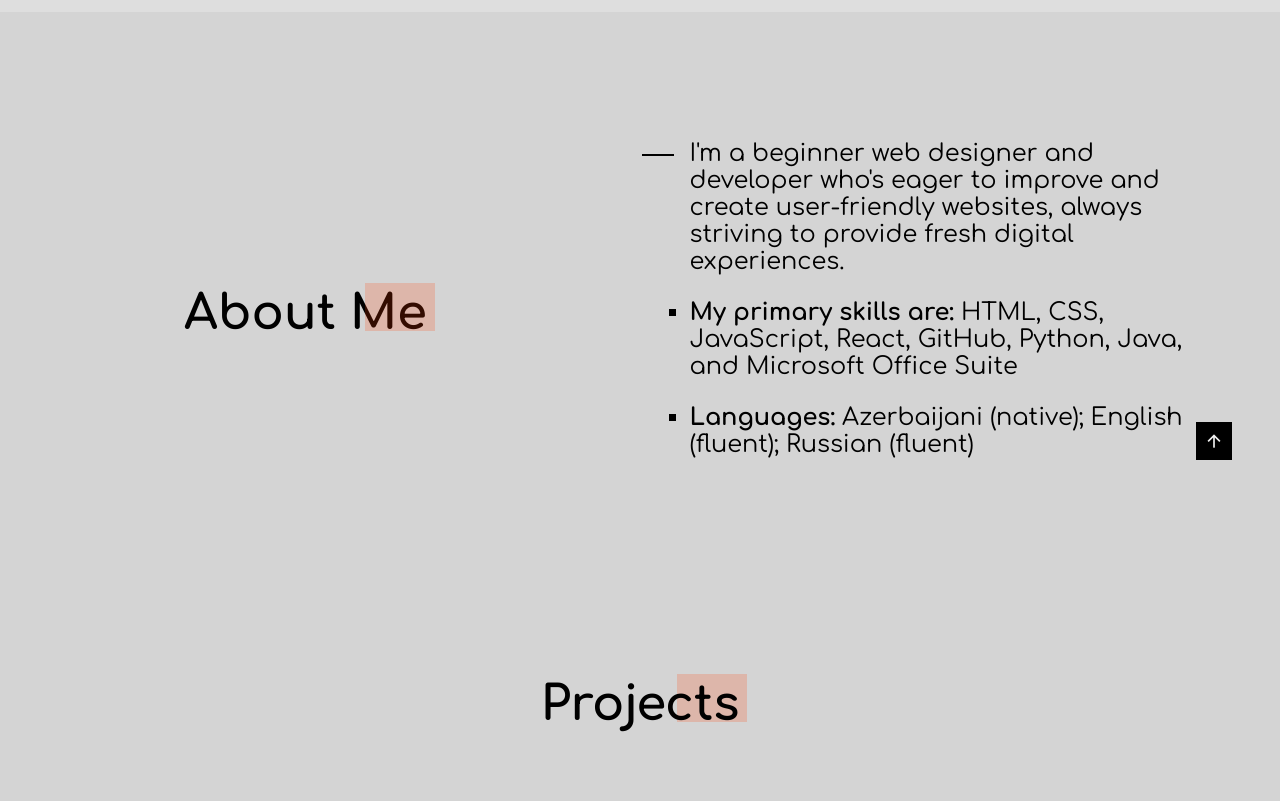
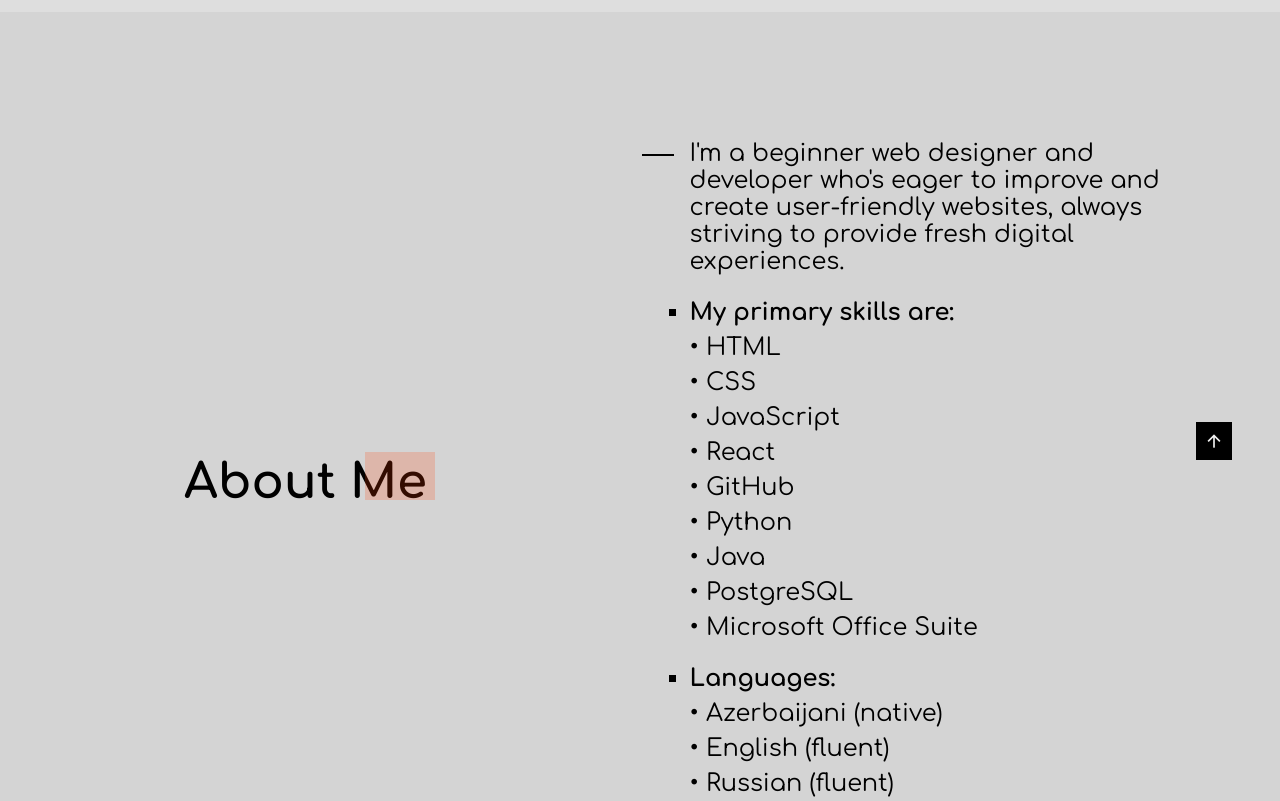
Before and after one commit to ey1az/portfolio, a plain HTML site: page index.html in a window 1280 px wide. Shown: the part 740-1541 px from the top of the page. Drawn offline with nearby package versions, Linux system fonts and the light colour scheme; a web font is replaced by a local one.

Commit message:
README Update, Minor About Me Section Changes

```diff
--- a/assets/CSS/style.css
+++ b/assets/CSS/style.css
@@ -897,6 +897,11 @@ body.dark-theme {
     margin-bottom: 1.5rem;
 }
 
+.about__item-1 ul,
+.about__item-2 ul {
+    margin-top: .5rem;
+}
+
 @media screen and (max-width: 340px) {
     .container {
         margin-inline: 1rem;
--- a/assets/JS/script.js
+++ b/assets/JS/script.js
@@ -111,7 +111,6 @@ const scrollReveal = ScrollReveal({
     reset: true
 })
 
-scrollReveal.reveal('.home__profile, .contact__mail', { origin: 'right' })
-scrollReveal.reveal('.home__name, .home__info, .contact__social, .contact__data', { origin: 'left' })
-scrollReveal.reveal('.about__container', { origin: 'top' })
+scrollReveal.reveal('.home__profile, .contact__mail, .about__description, .about__list', { origin: 'right' })
+scrollReveal.reveal('.home__name, .home__info, .contact__social, .contact__data, .about__container .section__title-1', { origin: 'left' })
 scrollReveal.reveal('.projects__card', { interval: 100 })
--- a/index.html
+++ b/index.html
@@ -132,11 +132,22 @@
 
                     <ul class="about__list">
                         <li class="about__item-1">
-                            <b>My primary skills are:</b> HTML, CSS, JavaScript, React, GitHub, Python, Java, and
-                            Microsoft Office Suite
+                            <b>My primary skills are:</b>
+                            <ul>• HTML</ul>
+                            <ul>• CSS</ul>
+                            <ul>• JavaScript</ul>
+                            <ul>• React</ul>
+                            <ul>• GitHub</ul>
+                            <ul>• Python</ul>
+                            <ul>• Java</ul>
+                            <ul>• PostgreSQL</ul>
+                            <ul>• Microsoft Office Suite</ul>
                         </li>
                         <li class="about__item-2">
-                            <b>Languages:</b> Azerbaijani (native); English (fluent); Russian (fluent)
+                            <b>Languages:</b>
+                            <ul>• Azerbaijani (native)</ul>
+                            <ul>• English (fluent)</ul>
+                            <ul>• Russian (fluent)</ul>
                         </li>
                     </ul>
                 </div>
```
Also changed, not shown: 1 other file.
